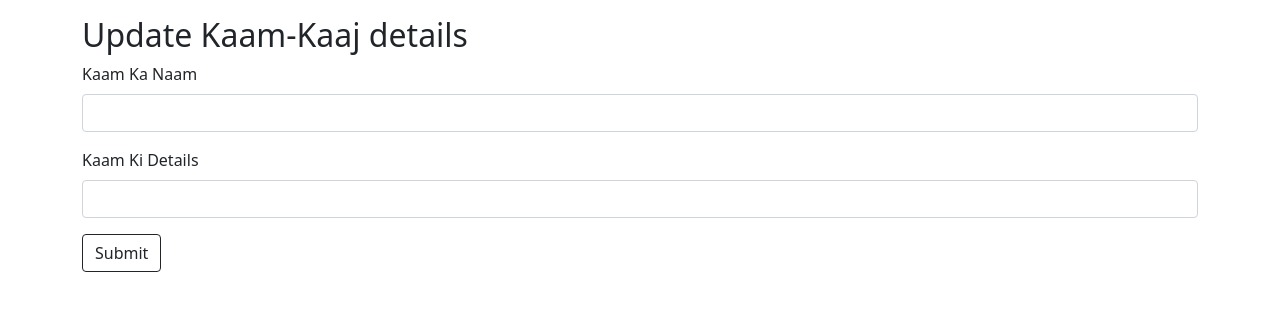
After one commit to kushal19057/kaam-kaaj-list, a Flask app: template templates/update.html in a window 1280 px wide. The commit adds this page. Shown: the top 311 px of the page. Run offline with Flask 2, Linux system fonts and the light colour scheme; the template is opened without the code that fills it, so the values that code supplies are empty.

Commit message:
worked on template inheritance. delete working. update not working.

```diff
--- /dev/null
+++ b/templates/layout.html
@@ -0,0 +1,35 @@
+<!doctype html>
+<html lang="en">
+
+<head>
+    <!-- Required meta tags -->
+    <meta charset="utf-8">
+    <meta name="viewport" content="width=device-width, initial-scale=1">
+
+    <!-- Bootstrap CSS -->
+    <link href="https://cdn.jsdelivr.net/npm/bootstrap@5.1.0/dist/css/bootstrap.min.css" rel="stylesheet"
+        integrity="sha384-KyZXEAg3QhqLMpG8r+8fhAXLRk2vvoC2f3B09zVXn8CA5QIVfZOJ3BCsw2P0p/We" crossorigin="anonymous">
+
+    <title>Kaam-Kaaj App</title>
+</head>
+
+<body>
+    {% block body %}
+
+    {% endblock body %}
+
+    <!-- Optional JavaScript; choose one of the two! -->
+
+    <!-- Option 1: Bootstrap Bundle with Popper -->
+    <script src="https://cdn.jsdelivr.net/npm/bootstrap@5.1.0/dist/js/bootstrap.bundle.min.js"
+        integrity="sha384-U1DAWAznBHeqEIlVSCgzq+c9gqGAJn5c/t99JyeKa9xxaYpSvHU5awsuZVVFIhvj"
+        crossorigin="anonymous"></script>
+
+    <!-- Option 2: Separate Popper and Bootstrap JS -->
+    <!--
+    <script src="https://cdn.jsdelivr.net/npm/@popperjs/core@2.9.3/dist/umd/popper.min.js" integrity="sha384-eMNCOe7tC1doHpGoWe/6oMVemdAVTMs2xqW4mwXrXsW0L84Iytr2wi5v2QjrP/xp" crossorigin="anonymous"></script>
+    <script src="https://cdn.jsdelivr.net/npm/bootstrap@5.1.0/dist/js/bootstrap.min.js" integrity="sha384-cn7l7gDp0eyniUwwAZgrzD06kc/tftFf19TOAs2zVinnD/C7E91j9yyk5//jjpt/" crossorigin="anonymous"></script>
+    -->
+</body>
+
+</html>
--- /dev/null
+++ b/templates/update.html
@@ -0,0 +1,18 @@
+{% extends 'layout.html' %}
+
+{% block body %}
+    <div class="container my-3">
+        <h2>Update Kaam-Kaaj details</h2>
+        <form action="/" method="POST">
+            <div class="mb-3">
+                <label for="title" class="form-label">Kaam Ka Naam</label>
+                <input type="text" class="form-control" name="title" id="title">
+            </div>
+            <div class="mb-3">
+                <label for="desc" class="form-label">Kaam Ki Details</label>
+                <input type="text" class="form-control" name="desc" id="desc">
+            </div>
+            <button type="submit" class="btn btn-outline-dark">Submit</button>
+        </form>
+    </div>
+{% endblock body %}
```
Also changed, not shown: templates/index.html (+3 -33 lines).
